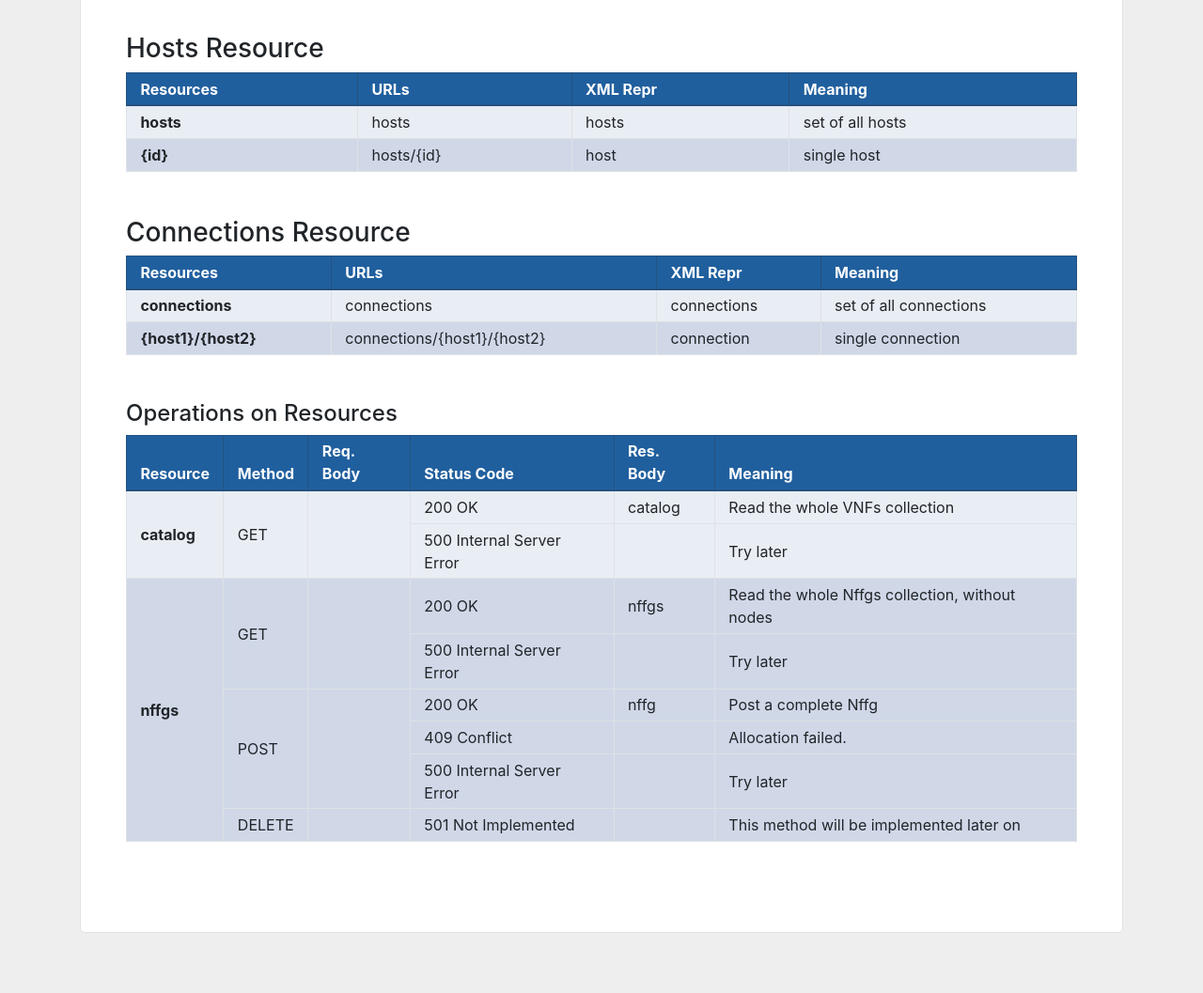
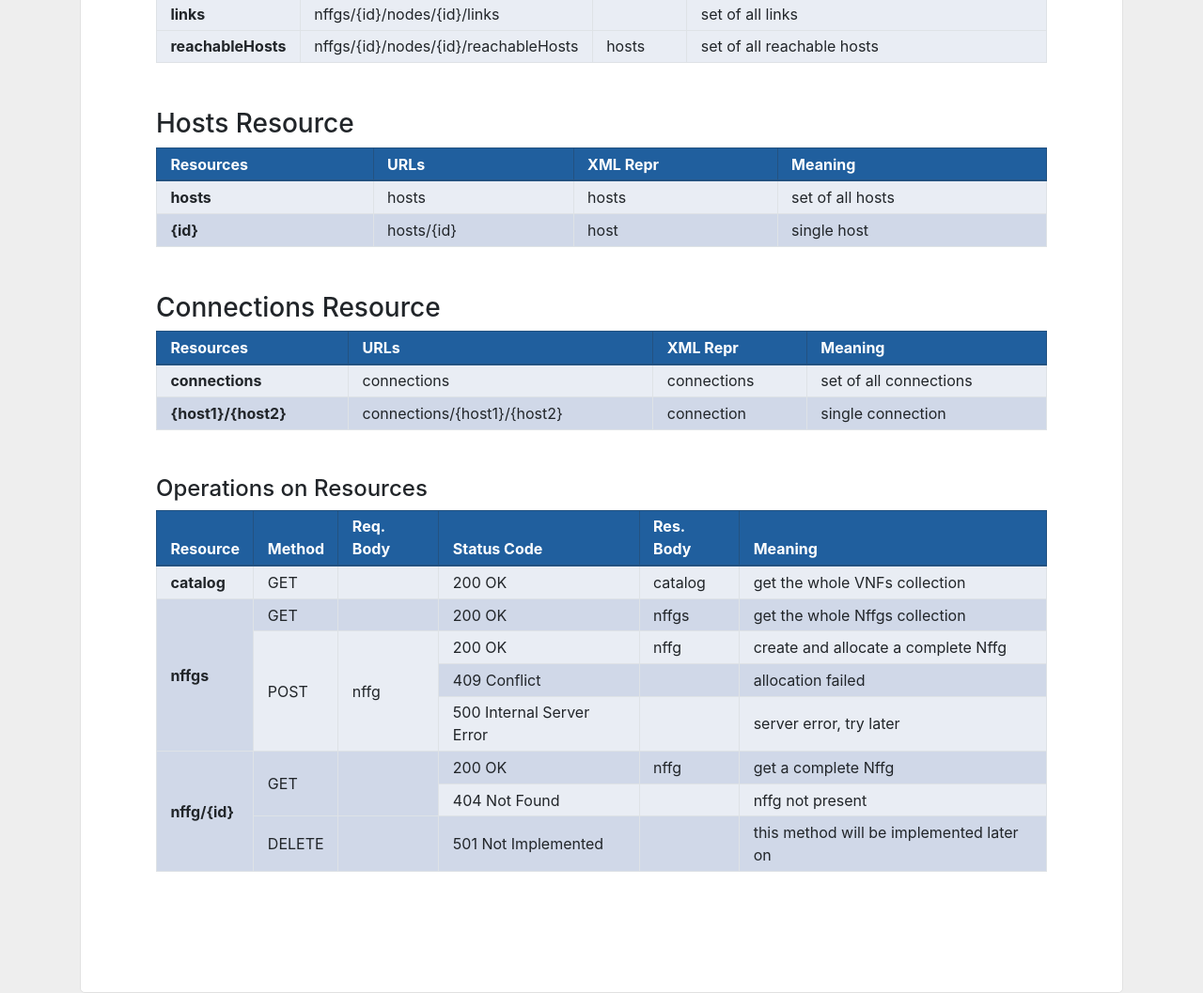
Before and after one commit to fabiobulgarella/dp2_assignment_3, a plain HTML site: page doc/index.html in a window 1280 px wide. Shown: the part 638-1695 px from the top of the page at 94% size. Before the commit the page ends 1631 px from the top, so only its background shows below. Drawn offline with Linux system fonts and the light colour scheme.

Commit message:
Risolta dipendenza in locale

```diff
--- a/doc/index.html
+++ b/doc/index.html
@@ -15,7 +15,7 @@
 			background-color: #EEEEEE;
 		}
 		div.white-box {
-			padding: 3rem;
+			padding: 5rem;
 			background-color: #fff;
 			border: 1px solid #E1E1E1;
 			border-radius: 5px;
@@ -34,11 +34,11 @@
 		    background-color: #205F9E;
 		    border-color: #235281;
 		}
-		.table-primary, .table-primary>td, .table-primary>th {
-		    background-color: #E9EDF4;
+		.color1 {
+		    background-color: #E9EDF4 !important;
 		}
-		.table-secondary, .table-secondary>td, .table-secondary>th {
-		    background-color: #D0D8E8;
+		.color2 {
+		    background-color: #D0D8E8 !important;
 		}
 	</style>
 
@@ -64,7 +64,7 @@
 						</tr>
 					</thead>
 					<tbody>
-						<tr class="table-primary">
+						<tr class="color1">
 							<th>catalog</th>
 							<td>catalog</td>
 							<td>catalog</td>
@@ -84,37 +84,37 @@
 						</tr>
 					</thead>
 					<tbody>
-						<tr class="table-primary">
+						<tr class="color1">
 							<th>nffgs</th>
 							<td>nffgs</td>
 							<td>nffgs</td>
 							<td>set of all nffgs (without nodes for scalability reasons)</td>
 						</tr>
-						<tr class="table-secondary">
+						<tr class="color2">
 							<th>{id}</th>
 							<td>nffgs/{id}</td>
 							<td>nffg</td>
 							<td>single nffg</td>
 						</tr>
-						<tr class="table-primary">
+						<tr class="color1">
 							<th>nodes</th>
 							<td>nffgs/{id}/nodes</td>
 							<td></td>
 							<td>set of all nodes</td>
 						</tr>
-						<tr class="table-secondary">
+						<tr class="color2">
 							<th>{id}</th>
 							<td>nffgs/{id}/nodes/{id}</td>
 							<td>node</td>
 							<td>single node</td>
 						</tr>
-						<tr class="table-primary">
+						<tr class="color1">
 							<th>links</th>
 							<td>nffgs/{id}/nodes/{id}/links</td>
 							<td></td>
 							<td>set of all links</td>
 						</tr>
-						<tr class="table-primary">
+						<tr class="color1">
 							<th>reachableHosts</th>
 							<td>nffgs/{id}/nodes/{id}/reachableHosts</td>
 							<td>hosts</td>
@@ -134,13 +134,13 @@
 						</tr>
 					</thead>
 					<tbody>
-						<tr class="table-primary">
+						<tr class="color1">
 							<th>hosts</th>
 							<td>hosts</td>
 							<td>hosts</td>
 							<td>set of all hosts</td>
 						</tr>
-						<tr class="table-secondary">
+						<tr class="color2">
 							<th>{id}</th>
 							<td>hosts/{id}</td>
 							<td>host</td>
@@ -160,13 +160,13 @@
 						</tr>
 					</thead>
 					<tbody>
-						<tr class="table-primary">
+						<tr class="color1">
 							<th>connections</th>
 							<td>connections</td>
 							<td>connections</td>
 							<td>set of all connections</td>
 						</tr>
-						<tr class="table-secondary">
+						<tr class="color2">
 							<th>{host1}/{host2}</th>
 							<td>connections/{host1}/{host2}</td>
 							<td>connection</td>
@@ -188,55 +188,58 @@
 						</tr>
 					</thead>
 					<tbody>
-						<tr class="table-primary">
-							<th rowspan="2">catalog</th>
+						<tr class="color1">
+							<th>catalog</th>
+							<td>GET</td>
+							<td></td>
+							<td>200 OK</td>
+							<td>catalog</td>
+							<td>get the whole VNFs collection</td>
+						</tr>
+						<tr class="color2">
+							<th rowspan="4">nffgs</th>
+							<td>GET</td>
+							<td></td>
+							<td>200 OK</td>
+							<td>nffgs</td>
+							<td>get the whole Nffgs collection</td>
+						</tr>
+						<tr class="color1">
+							<td rowspan="3">POST</td>
+							<td rowspan="3">nffg</td>
+							<td>200 OK</td>
+							<td>nffg</td>
+							<td>create and allocate a complete Nffg</td>
+						</tr>
+						<tr class="color2">
+							<td>409 Conflict</td>
+							<td></td>
+							<td>allocation failed</td>
+						</tr>
+						<tr class="color1">
+							<td>500 Internal Server Error</td>
+							<td></td>
+							<td>server error, try later</td>
+						</tr>
+						<tr class="color2">
+							<th rowspan="3">nffg/{id}</th>
 							<td rowspan="2">GET</td>
 							<td rowspan="2"></td>
 							<td>200 OK</td>
-							<td>catalog</td>
-							<td>Read the whole VNFs collection</td>
+							<td>nffg</td>
+							<td>get a complete Nffg</td>
 						</tr>
-						<tr class="table-primary">
-							<td>500 Internal Server Error</td>
+						<tr class="color1">
+							<td>404 Not Found</td>
 							<td></td>
-							<td>Try later</td>
+							<td>nffg not present</td>
 						</tr>
-						<tr class="table-secondary">
-							<th rowspan="6">nffgs</th>
-							<td rowspan="2">GET</td>
-							<td rowspan="2"></td>
-							<td>200 OK</td>
-							<td>nffgs</td>
-							<td>Read the whole Nffgs collection, without nodes</td>
-						</tr>
-						<tr class="table-secondary">
-							<td>500 Internal Server Error</td>
-							<td></td>
-							<td>Try later</td>
-						</tr>
-						<tr class="table-secondary">
-							<td rowspan="3">POST</td>
-							<td rowspan="3"></td>
-							<td>200 OK</td>
-							<td>nffg</td>
-							<td>Post a complete Nffg</td>
-						</tr>
-						<tr class="table-secondary">
-							<td>409 Conflict</td>
-							<td></td>
-							<td>Allocation failed.</td>
-						</tr>
-						<tr class="table-secondary">
-							<td>500 Internal Server Error</td>
-							<td></td>
-							<td>Try later</td>
-						</tr>
-						<tr class="table-secondary">
+						<tr class="color2">
 							<td>DELETE</td>
 							<td></td>
 							<td>501 Not Implemented</td>
 							<td></td>
-							<td>This method will be implemented later on</td>
+							<td>this method will be implemented later on</td>
 						</tr>
 					</tbody>
 				</table>
```
Also changed, not shown: 3 other files.
